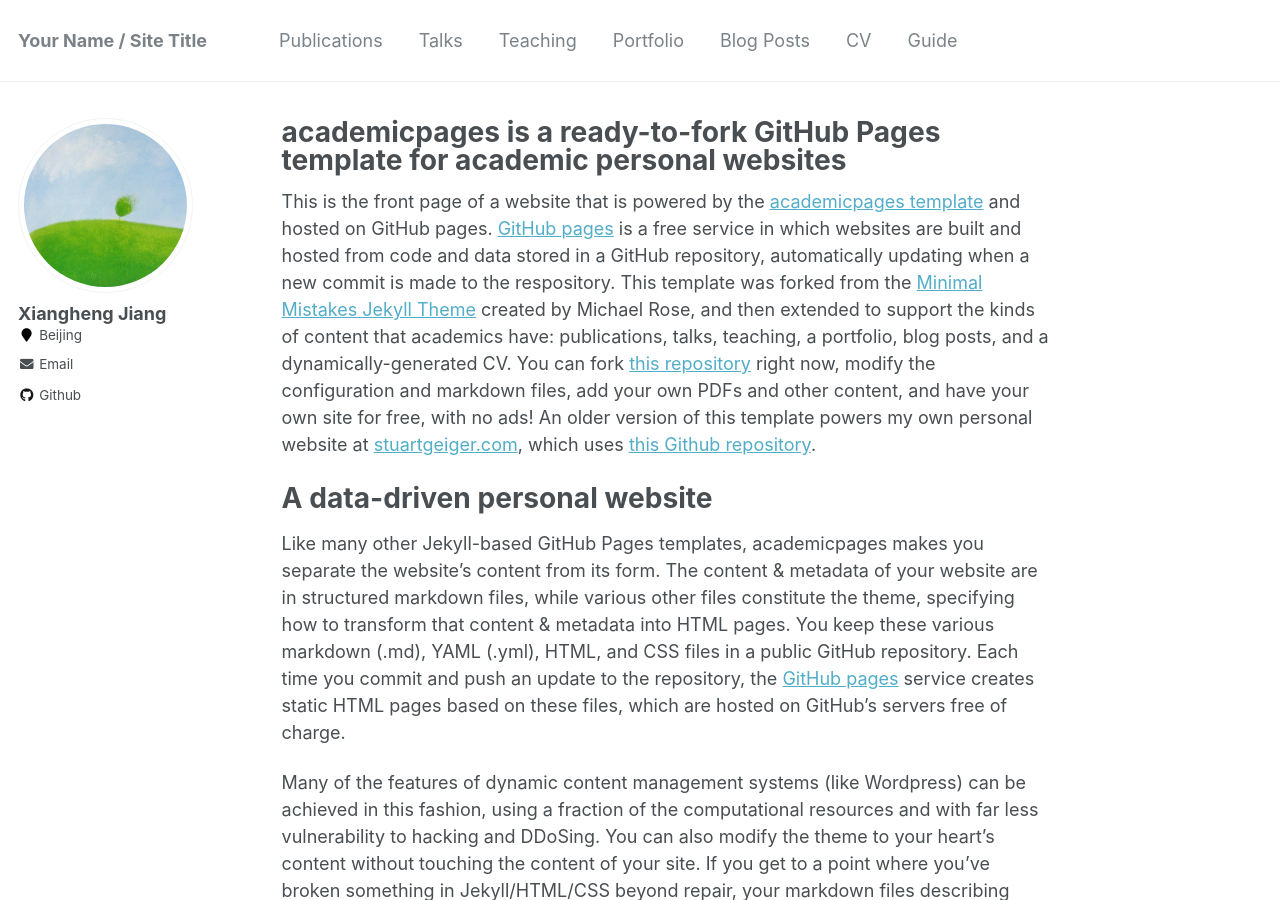
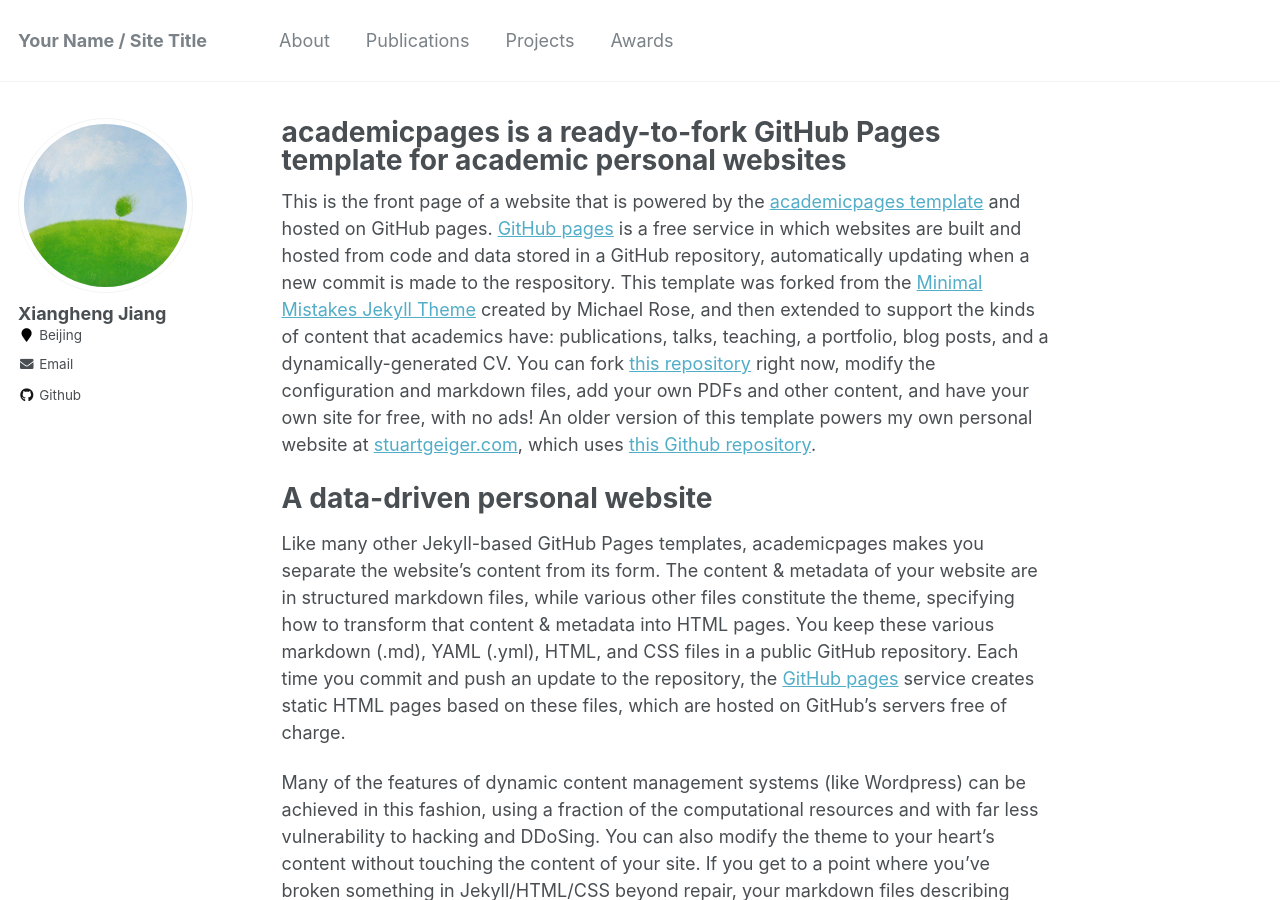
Before and after one commit to j1o2h3n/j1o2h3n.github.io, a Jekyll site: the page built from _pages/about.md, in a window 1280 px wide and 900 px high. Built offline with Jekyll 4.4.1, drawn with Linux system fonts in a browser that asks for light colours.

Commit message:
Update navigation.yml

```diff
--- a/_data/navigation.yml
+++ b/_data/navigation.yml
@@ -1,22 +1,28 @@
 # main links links
 main:
+  - title: "About"
+    url: /about/
+
   - title: "Publications"
     url: /publications/
 
-  - title: "Talks"
-    url: /talks/
+  - title: "Projects"
+    url: /projects/
 
-  - title: "Teaching"
-    url: /teaching/
+  - title: "Awards"
+    url: /awards/
 
-  - title: "Portfolio"
-    url: /portfolio/
+#   - title: "Teaching"
+#     url: /teaching/
 
-  - title: "Blog Posts"
-    url: /year-archive/
+#   - title: "Portfolio"
+#     url: /portfolio/
 
-  - title: "CV"
-    url: /cv/
+#   - title: "Blog Posts"
+#     url: /year-archive/
 
-  - title: "Guide"
-    url: /markdown/
+#   - title: "CV"
+#     url: /cv/
+
+#   - title: "Guide"
+#     url: /markdown/
```
